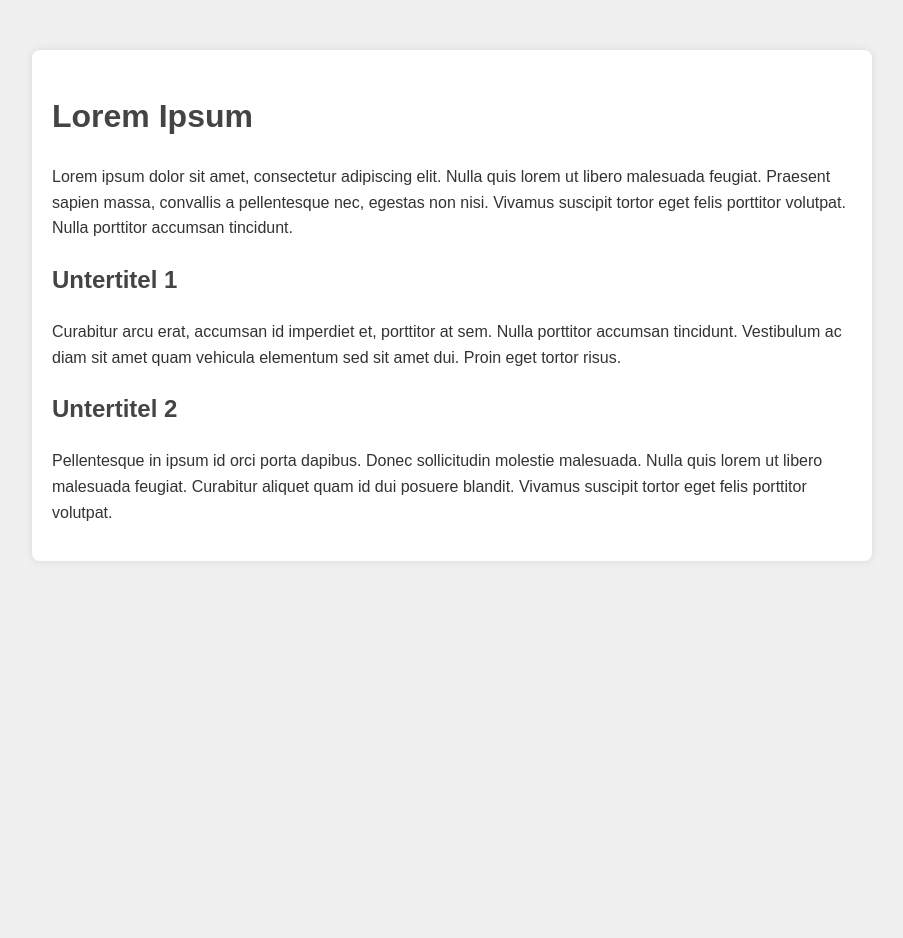
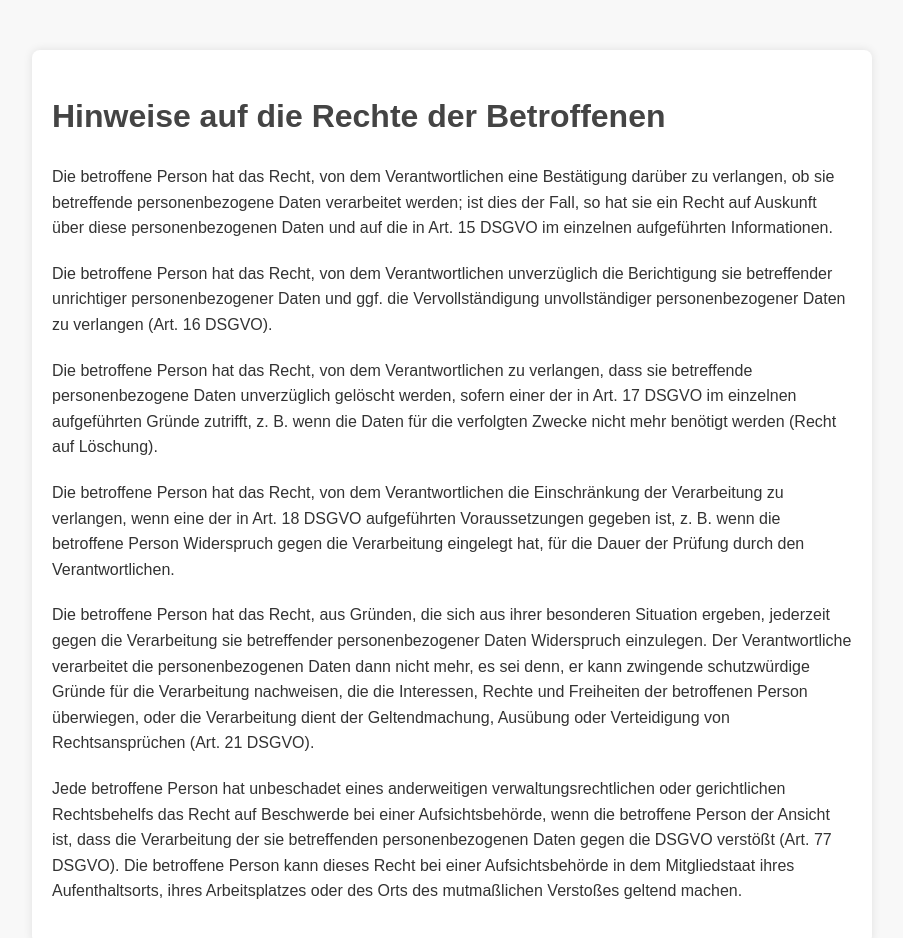
Before and after one commit to datenschutz-jhkdl/datenschutz-jhkdl.github.io, a plain HTML site: page index.html in a window 1280 px wide. Shown: the whole page, without its empty margins (188-1091 px from the left). Before the commit the page ends 800 px from the top, so only its background shows below. Drawn offline with Linux system fonts and the light colour scheme.

Commit message:
Update index.html

```diff
--- a/index.html
+++ b/index.html
@@ -3,14 +3,14 @@
 <head>
     <meta charset="UTF-8">
     <meta name="viewport" content="width=device-width, initial-scale=1.0">
-    <title>Lorem Ipsum Webseite</title>
+    <title>Hinweise auf die Rechte der Betroffenen</title>
     <style>
         body {
             font-family: Arial, sans-serif;
             line-height: 1.6;
             margin: 0;
             padding: 0;
-            background-color: #f0f0f0;
+            background-color: #f8f8f8;
             color: #333;
         }
         .container {
@@ -21,19 +21,23 @@
             box-shadow: 0 0 10px rgba(0, 0, 0, 0.1);
             border-radius: 8px;
         }
-        h1, h2 {
+        h1 {
             color: #444;
+        }
+        p {
+            margin-bottom: 20px;
         }
     </style>
 </head>
 <body>
     <div class="container">
-        <h1>Lorem Ipsum</h1>
-        <p>Lorem ipsum dolor sit amet, consectetur adipiscing elit. Nulla quis lorem ut libero malesuada feugiat. Praesent sapien massa, convallis a pellentesque nec, egestas non nisi. Vivamus suscipit tortor eget felis porttitor volutpat. Nulla porttitor accumsan tincidunt.</p>
-        <h2>Untertitel 1</h2>
-        <p>Curabitur arcu erat, accumsan id imperdiet et, porttitor at sem. Nulla porttitor accumsan tincidunt. Vestibulum ac diam sit amet quam vehicula elementum sed sit amet dui. Proin eget tortor risus.</p>
-        <h2>Untertitel 2</h2>
-        <p>Pellentesque in ipsum id orci porta dapibus. Donec sollicitudin molestie malesuada. Nulla quis lorem ut libero malesuada feugiat. Curabitur aliquet quam id dui posuere blandit. Vivamus suscipit tortor eget felis porttitor volutpat.</p>
+        <h1>Hinweise auf die Rechte der Betroffenen</h1>
+        <p>Die betroffene Person hat das Recht, von dem Verantwortlichen eine Bestätigung darüber zu verlangen, ob sie betreffende personenbezogene Daten verarbeitet werden; ist dies der Fall, so hat sie ein Recht auf Auskunft über diese personenbezogenen Daten und auf die in Art. 15 DSGVO im einzelnen aufgeführten Informationen.</p>
+        <p>Die betroffene Person hat das Recht, von dem Verantwortlichen unverzüglich die Berichtigung sie betreffender unrichtiger personenbezogener Daten und ggf. die Vervollständigung unvollständiger personenbezogener Daten zu verlangen (Art. 16 DSGVO).</p>
+        <p>Die betroffene Person hat das Recht, von dem Verantwortlichen zu verlangen, dass sie betreffende personenbezogene Daten unverzüglich gelöscht werden, sofern einer der in Art. 17 DSGVO im einzelnen aufgeführten Gründe zutrifft, z. B. wenn die Daten für die verfolgten Zwecke nicht mehr benötigt werden (Recht auf Löschung).</p>
+        <p>Die betroffene Person hat das Recht, von dem Verantwortlichen die Einschränkung der Verarbeitung zu verlangen, wenn eine der in Art. 18 DSGVO aufgeführten Voraussetzungen gegeben ist, z. B. wenn die betroffene Person Widerspruch gegen die Verarbeitung eingelegt hat, für die Dauer der Prüfung durch den Verantwortlichen.</p>
+        <p>Die betroffene Person hat das Recht, aus Gründen, die sich aus ihrer besonderen Situation ergeben, jederzeit gegen die Verarbeitung sie betreffender personenbezogener Daten Widerspruch einzulegen. Der Verantwortliche verarbeitet die personenbezogenen Daten dann nicht mehr, es sei denn, er kann zwingende schutzwürdige Gründe für die Verarbeitung nachweisen, die die Interessen, Rechte und Freiheiten der betroffenen Person überwiegen, oder die Verarbeitung dient der Geltendmachung, Ausübung oder Verteidigung von Rechtsansprüchen (Art. 21 DSGVO).</p>
+        <p>Jede betroffene Person hat unbeschadet eines anderweitigen verwaltungsrechtlichen oder gerichtlichen Rechtsbehelfs das Recht auf Beschwerde bei einer Aufsichtsbehörde, wenn die betroffene Person der Ansicht ist, dass die Verarbeitung der sie betreffenden personenbezogenen Daten gegen die DSGVO verstößt (Art. 77 DSGVO). Die betroffene Person kann dieses Recht bei einer Aufsichtsbehörde in dem Mitgliedstaat ihres Aufenthaltsorts, ihres Arbeitsplatzes oder des Orts des mutmaßlichen Verstoßes geltend machen.</p>
     </div>
 </body>
 </html>
```
